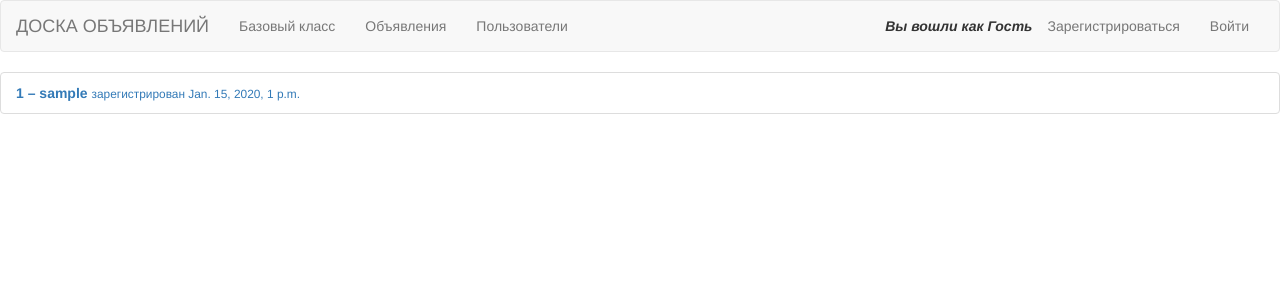
After one commit to WJayther/IAD-HW2, a Django app: page /users/ in a window 1280 px wide. The commit adds this page. Shown: the top 300 px of the page. Run offline with Django 3.2, Linux system fonts and the light colour scheme; tables that the repository leaves empty hold one stand-in row (values such as "Sample post"); some libraries are stand-ins or nearby versions.

Commit message:
Sort of implemented Users
Links to them and other stuff
Gotta go faster with following

```diff
--- a/bulletin/templates/base.html
+++ b/bulletin/templates/base.html
@@ -25,6 +25,7 @@
       <ul class="nav navbar-nav">
         <li><a href="{% url 'start' %}">Базовый класс</a></li>
         <li><a href="{% url 'bullets' %}">Объявления</a></li>
+        <li><a href="{% url 'users' %}">Пользователи</a></li>
       </ul>
       <ul class="nav navbar-nav navbar-right">
         {% if user.is_authenticated %}
--- a/bulletin/templates/bullet.html
+++ b/bulletin/templates/bullet.html
@@ -5,4 +5,5 @@
 {% block body %}
 <h1>Объявление №{{ bullet.id }} &ndash; {{ bullet.name }}<br> <small>{{ bullet.datetime }}</small></h1>
 <p>{{ bullet.description }}</p>
+<p><small>Отправлено <small>{{ bullet.datetime }}</small></a> by <a href="{% url 'user_url' bullet.user_posted_id %}">{{ bullet.user_posted }}</a></small></p>
 {% endblock %}
--- a/bulletin/templates/bullets.html
+++ b/bulletin/templates/bullets.html
@@ -5,7 +5,7 @@
 {% block body %}
     <ul class="list-group">
         {% for bullet in bullets %}
-            <li class="list-group-item"><a href="{% url 'bullet_url' bullet.id %}"><b>{{bullet.id}} &ndash; {{ bullet.name }}</b> <small>{{ bullet.datetime }}</small></a> by <a href="#">{{ bullet.user_posted }}</a></li>
+            <li class="list-group-item"><a href="{% url 'bullet_url' bullet.id %}"><b>{{bullet.id}} &ndash; {{ bullet.name }}</b> <small>{{ bullet.datetime }}</small></a> by <a href="{% url 'user_url' bullet.user_posted_id %}">{{ bullet.user_posted }}</a></li>
         {% empty %}
             <li class="list-group-item disabled">empty list</li>
         {% endfor %}
--- /dev/null
+++ b/bulletin/templates/users.html
@@ -0,0 +1,18 @@
+{% extends 'base.html' %}
+
+{% block title %}Пользователи{% endblock %}
+
+{% block body %}
+    <ul class="list-group">
+        {% for user in users %}
+            <li class="list-group-item">
+                <a href="{% url 'user_url' user.id %}">
+                    <b>{{user.id}} &ndash; {{ user }}</b>
+                    <small>зарегистрирован {{ user.date_joined }}</small>
+                </a>
+            </li>
+        {% empty %}
+            <li class="list-group-item disabled">empty list</li>
+        {% endfor %}
+    </ul>
+{% endblock %}
--- a/bulletin/urls.py
+++ b/bulletin/urls.py
@@ -22,6 +22,8 @@ urlpatterns = [
     url(r'^$', views.ExampleView.as_view(), name='start'),
     url(r'^bullets/', views.BulletsView.as_view(), name='bullets'),
     url(r'^bullet/(?P<id>\d+)', views.BulletView.as_view(), name='bullet_url'),
+    url(r'^users/', views.UsersView.as_view(), name='users'),
+    url(r'^user/(?P<id>\d+)', views.UserView.as_view(), name='user_url'),
     url(r'^signup/', views.registration, name='signup'),
     url(r'^login/', views.authorization, name='login'),
     url(r'^logout/', views.exit, name='logout'),
--- a/bulletin/views.py
+++ b/bulletin/views.py
@@ -25,13 +25,26 @@ class BulletsView(ListView):
     template_name = 'bullets.html'
 
     def get_queryset(self):
-        qs = Bullet.objects.all().order_by('-datetime')#.values()
+        qs = Bullet.objects.all().order_by('-datetime')
         return qs
 
 class BulletView(View):
     def get(self, request, id):
         data = Bullet.objects.get(id__exact=id)
         return render(request, 'bullet.html', {'bullet':data})
+
+class UsersView(ListView):
+    context_object_name = 'users'
+    template_name = 'users.html'
+
+    def get_queryset(self):
+        qs = auth.get_user_model().objects.all().order_by('-date_joined')
+        return qs
+
+class UserView(View):
+    def get(self, request, id):
+        data = auth.get_user_model().objects.get(id__exact=id)
+        return render(request, 'user.html', {'selected_user':data})
 
 def registration(request):
     if request.method == 'POST':
```
Also changed, not shown: bulletin/templates/user.html (added, +8 -0 lines).
